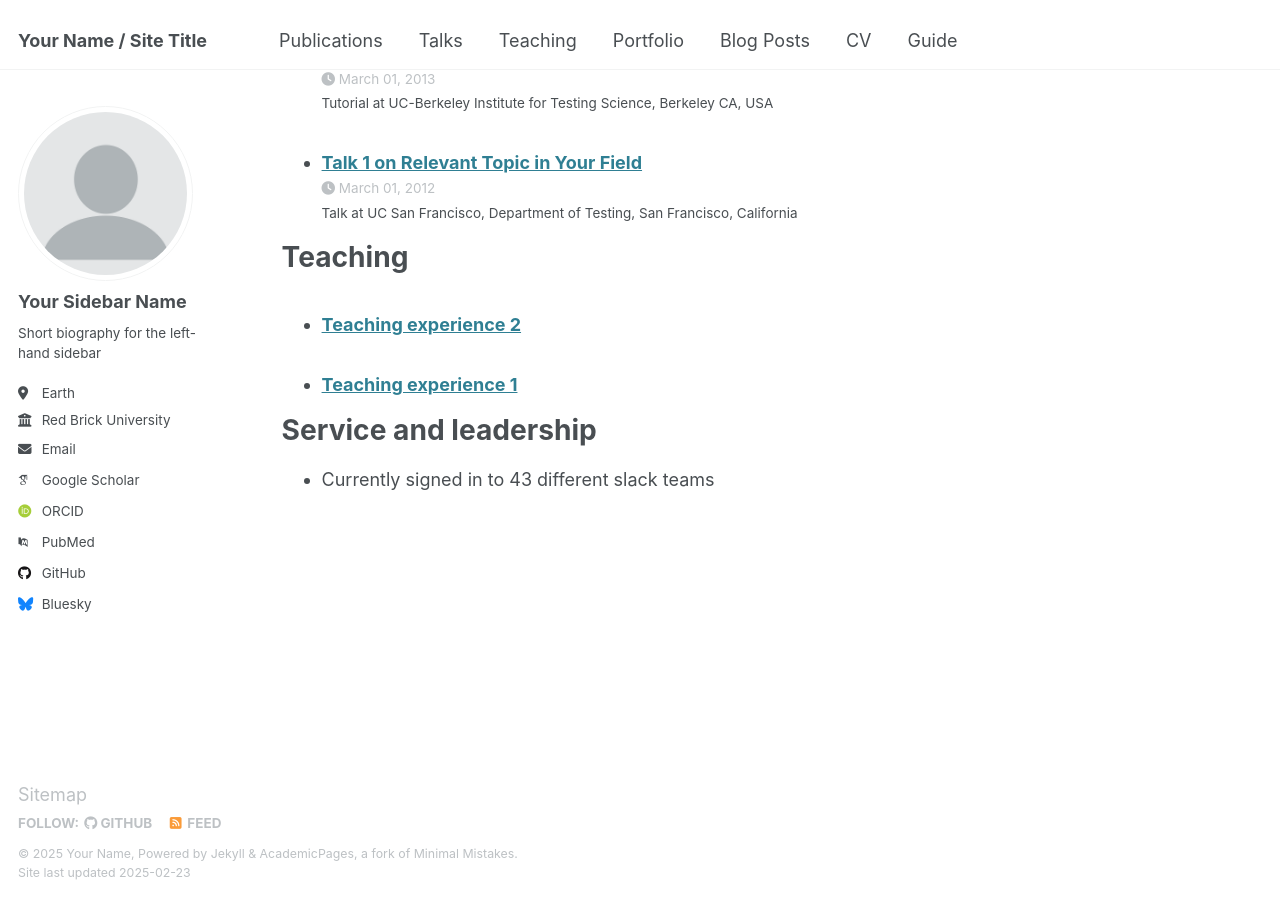
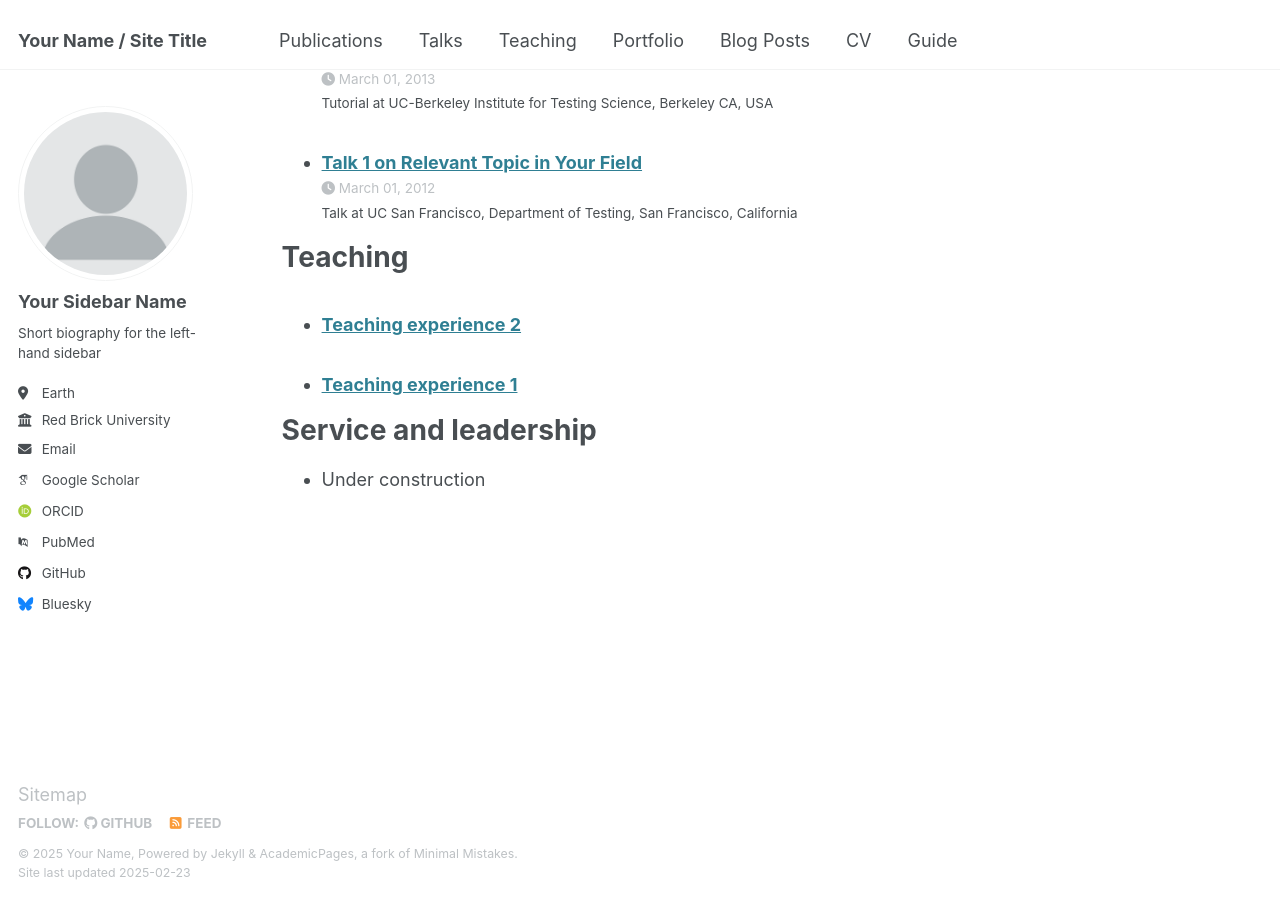
Before and after one commit to shammari/aleph, a Jekyll site: the page built from _pages/cv.md, in a window 1280 px wide and 900 px high, scrolled down 1981 px. Built offline with Jekyll 4.4.1, drawn with Linux system fonts in a browser that asks for light colours; some web fonts are replaced.

Commit message:
Update cv.md

```diff
--- a/_pages/cv.md
+++ b/_pages/cv.md
@@ -72,4 +72,4 @@ Teaching
 
 Service and leadership
 ======
-* Currently signed in to 43 different slack teams
+* Under construction
```
